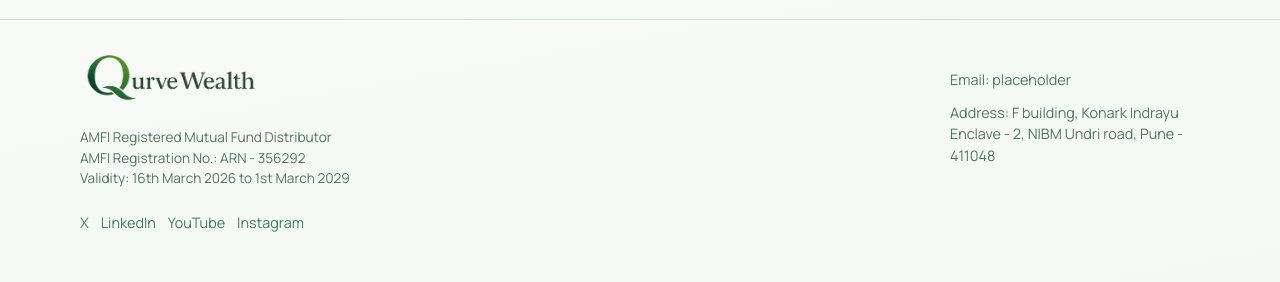
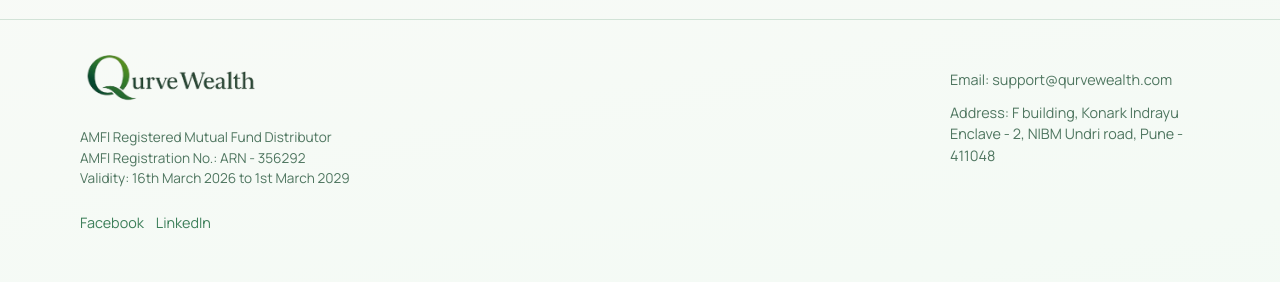
Before and after one commit to varunsontakke16/Qurve-Wealth, a website: page index.html in a window 1280 px wide. Shown: the part 2226-2508 px from the top of the page. Drawn offline with nearby package versions, Linux system fonts and the light colour scheme.

Commit message:
Updated socials

```diff
--- a/index.html
+++ b/index.html
@@ -268,15 +268,13 @@
             Validity: 16th March 2026 to 1st March 2029
           </p>
           <div class="socials">
-            <a href="#">X</a>
-            <a href="#">LinkedIn</a>
-            <a href="#">YouTube</a>
-            <a href="#">Instagram</a>
+            <a href="https://www.facebook.com/share/1BqSr38H8L/?mibextid=wwXIfr" target="_blank" rel="noopener noreferrer">Facebook</a>
+            <a href="https://www.linkedin.com/company/qurve-wealth/" target="_blank" rel="noopener noreferrer">LinkedIn</a>
           </div>
         </div>
         <div class="footer-right">
           <div class="footer-contact" style="text-align: left;">
-            <p class="muted" style="margin-bottom: 0.8rem; font-size: 0.9rem;">Email: placeholder</p>
+            <p class="muted" style="margin-bottom: 0.8rem; font-size: 0.9rem;">Email: <a href="mailto:support@qurvewealth.com" style="color: inherit; text-decoration: none;">support@qurvewealth.com</a></p>
             <p class="muted" style="max-width: 250px; font-size: 0.9rem; line-height: 1.5; margin-top: 0;">Address: F building, Konark Indrayu Enclave - 2, NIBM Undri road, Pune - 411048</p>
           </div>
         </div>
```
Also changed, not shown: admin.html (+3 -5 lines), baskets.html (+3 -5 lines), code-of-conduct.html (+3 -5 lines), contact.html (+3 -5 lines), disclaimer.html (+3 -5 lines), perspective.html (+3 -5 lines), post.html (+3 -5 lines), privacy-policy.html (+3 -5 lines), qurve-way.html (+3 -5 lines), terms-and-conditions.html (+3 -5 lines).
